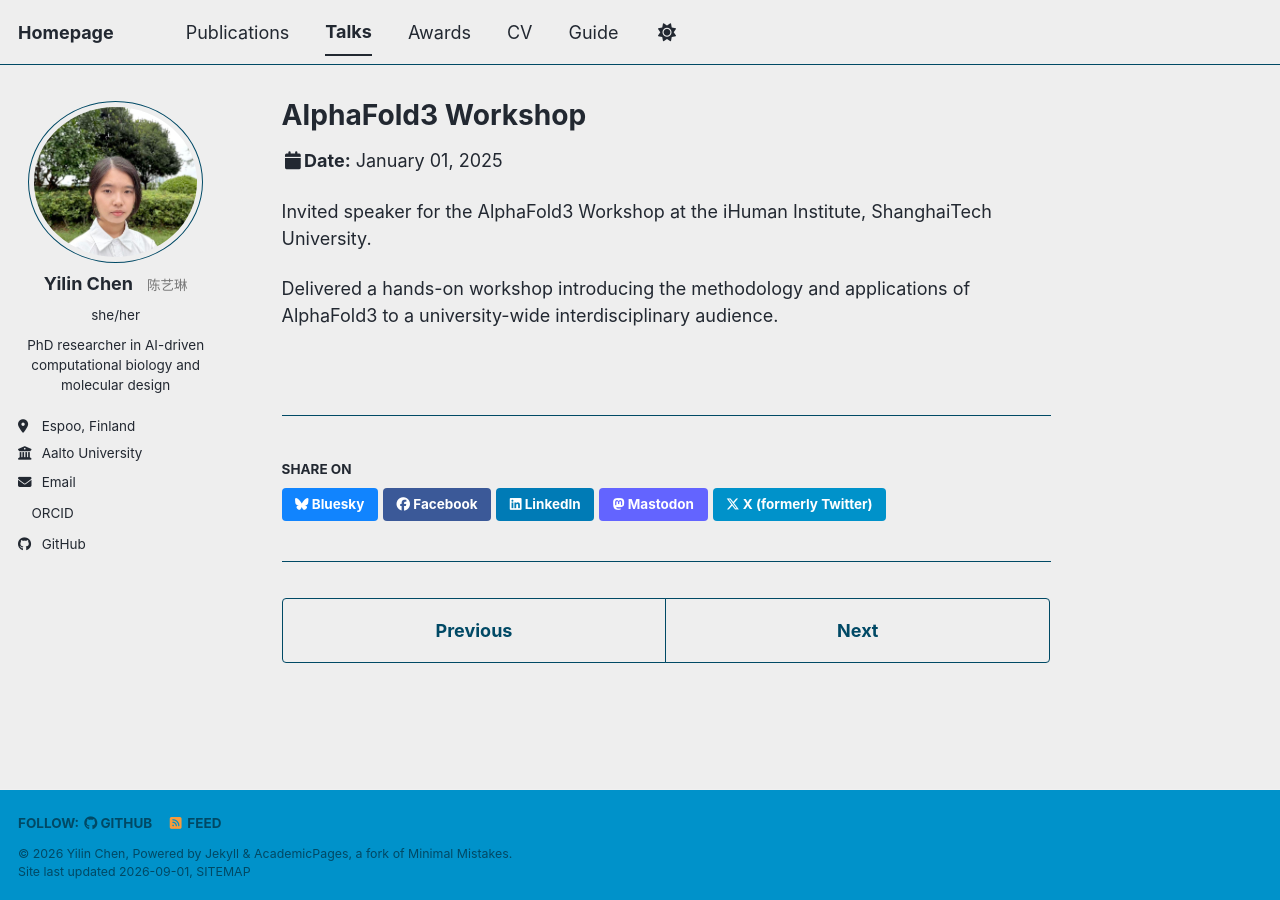
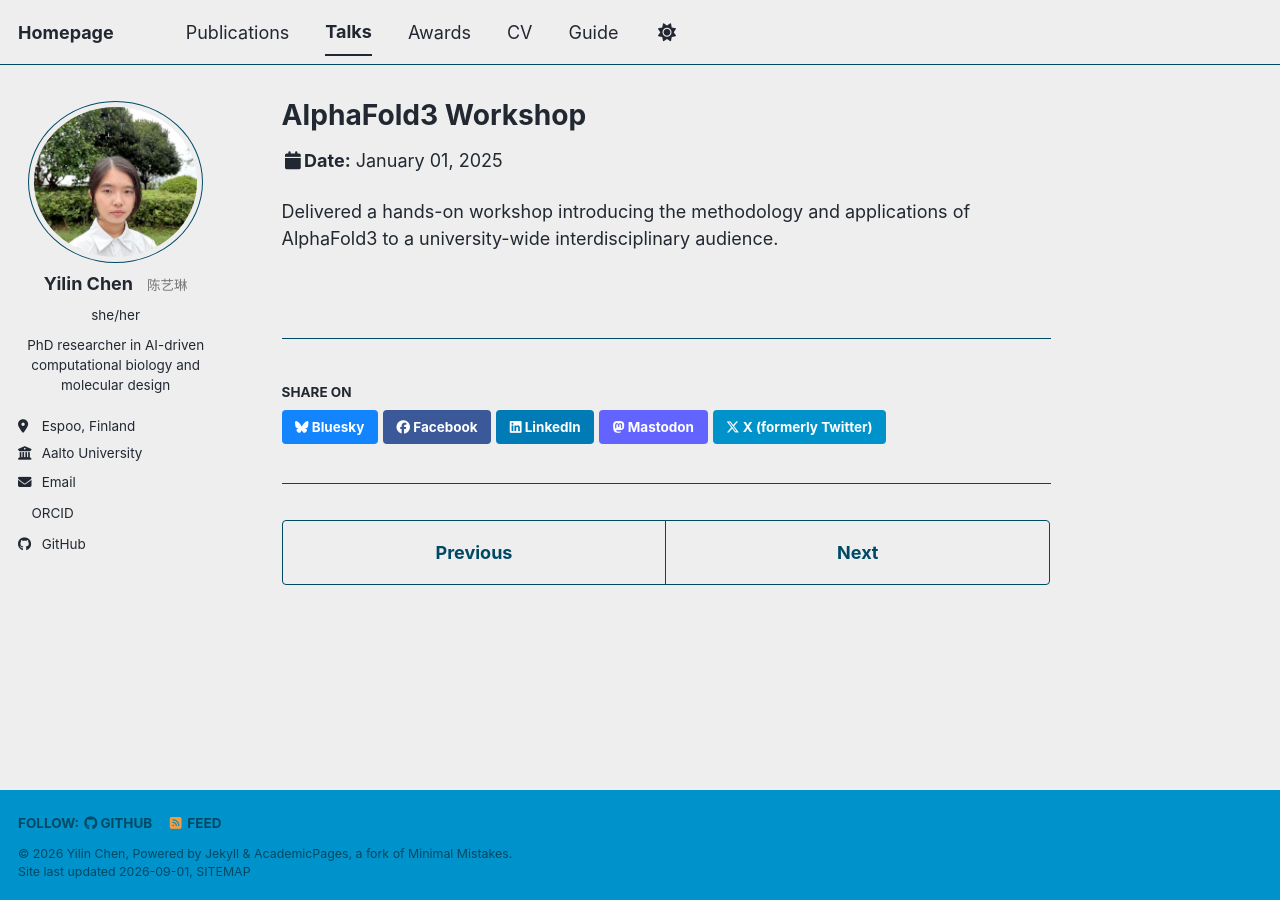
Before and after one commit to yilinchen1205/yilinchen.github.io, a Jekyll site: the page built from _talks/2025-alphafold3-workshop.md, in a window 1280 px wide. Built offline with Jekyll 4.4.1, drawn with Linux system fonts in a browser that asks for light colours; a style sheet for code colours, icons or effects is not loaded.

Commit message:
Update 2025-alphafold3-workshop.md

```diff
--- a/_talks/2025-alphafold3-workshop.md
+++ b/_talks/2025-alphafold3-workshop.md
@@ -8,6 +8,4 @@ date: 2025-01-01
 location: "Shanghai, China"
 ---
 
-Invited speaker for the AlphaFold3 Workshop at the iHuman Institute, ShanghaiTech University.
-
 Delivered a hands-on workshop introducing the methodology and applications of AlphaFold3 to a university-wide interdisciplinary audience.
```
